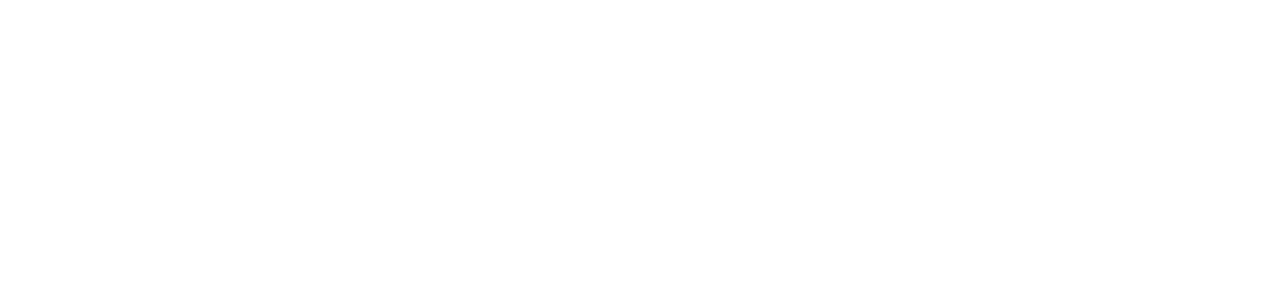
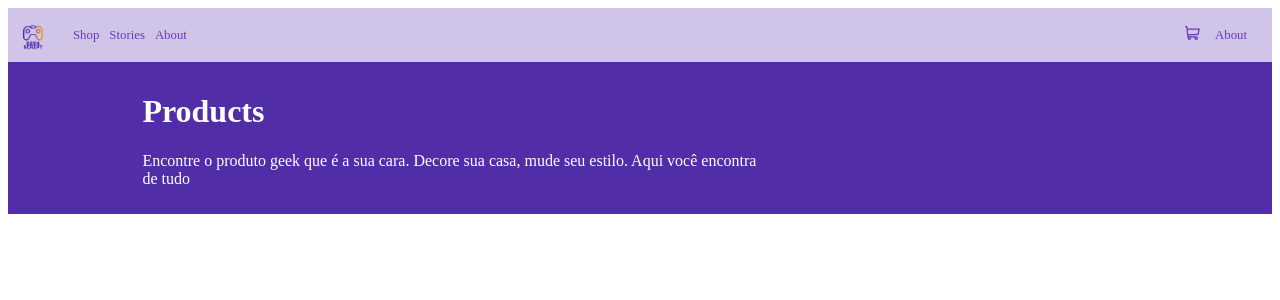
Before and after one commit to GabrielGameDev/geek-script-front, a React (Vite) app: page /products in a window 1280 px wide. Before the commit this address had no page. Shown: the top 300 px of the page. Built offline with nearby package versions, Linux system fonts and the light colour scheme.

Commit message:
Página produtos
Início da página produtos
Parte superior da página

```diff
--- a/src/Routes.tsx
+++ b/src/Routes.tsx
@@ -1,14 +1,18 @@
-import { Routes as WrapperRoutes, Route, BrowserRouter } from 'react-router-dom'
-import { Home } from './pages/Home'
+import {
+  Routes as WrapperRoutes,
+  Route,
+  BrowserRouter,
+} from "react-router-dom";
+import { Home } from "./pages/Home";
+import Products from "./pages/products";
 
 export function Routes() {
-
   return (
     <BrowserRouter>
       <WrapperRoutes>
         <Route path="/" element={<Home />} />
+        <Route path="/products" element={<Products />} />
       </WrapperRoutes>
     </BrowserRouter>
-
   );
 }
--- /dev/null
+++ b/src/pages/products/index.tsx
@@ -0,0 +1,24 @@
+import { Header } from "../../Components/Header";
+import { ThemeProvider } from "styled-components";
+import { theme } from "../../Components/Theme/Theme";
+import { StoreDescription } from "./products.styles";
+
+export default function Products() {
+  return (
+    <>
+      <ThemeProvider theme={theme}>
+        <Header></Header>
+      </ThemeProvider>
+
+      <StoreDescription>
+        <div>
+          <h1>Products</h1>
+          <p>
+            Encontre o produto geek que é a sua cara. Decore sua casa, mude seu
+            estilo. Aqui você encontra de tudo
+          </p>
+        </div>
+      </StoreDescription>
+    </>
+  );
+}
--- /dev/null
+++ b/src/pages/products/products.styles.ts
@@ -0,0 +1,27 @@
+import styled from 'styled-components';
+
+export const colors = {
+    DarkPrimary: '#512DA8',
+    LightPrimary: '#D1C4E9',
+    Primary: '#673AB7',
+    Text: '#FFFFFF',
+    Accent: '#FF9800',
+    PrimaryText: '#212121',
+    SecondaryText: '#757575',
+    Divider: '#BDBDBD',
+}
+
+
+
+export const StoreDescription = styled.div`
+
+    background-color: ${colors.DarkPrimary};
+    color: ${colors.Text};
+    padding: 10px;
+
+    div{
+        width: 50%;
+        margin-left: 10%;
+    }
+
+`
```
Lines whose indentation alone changed are shown as unchanged.
